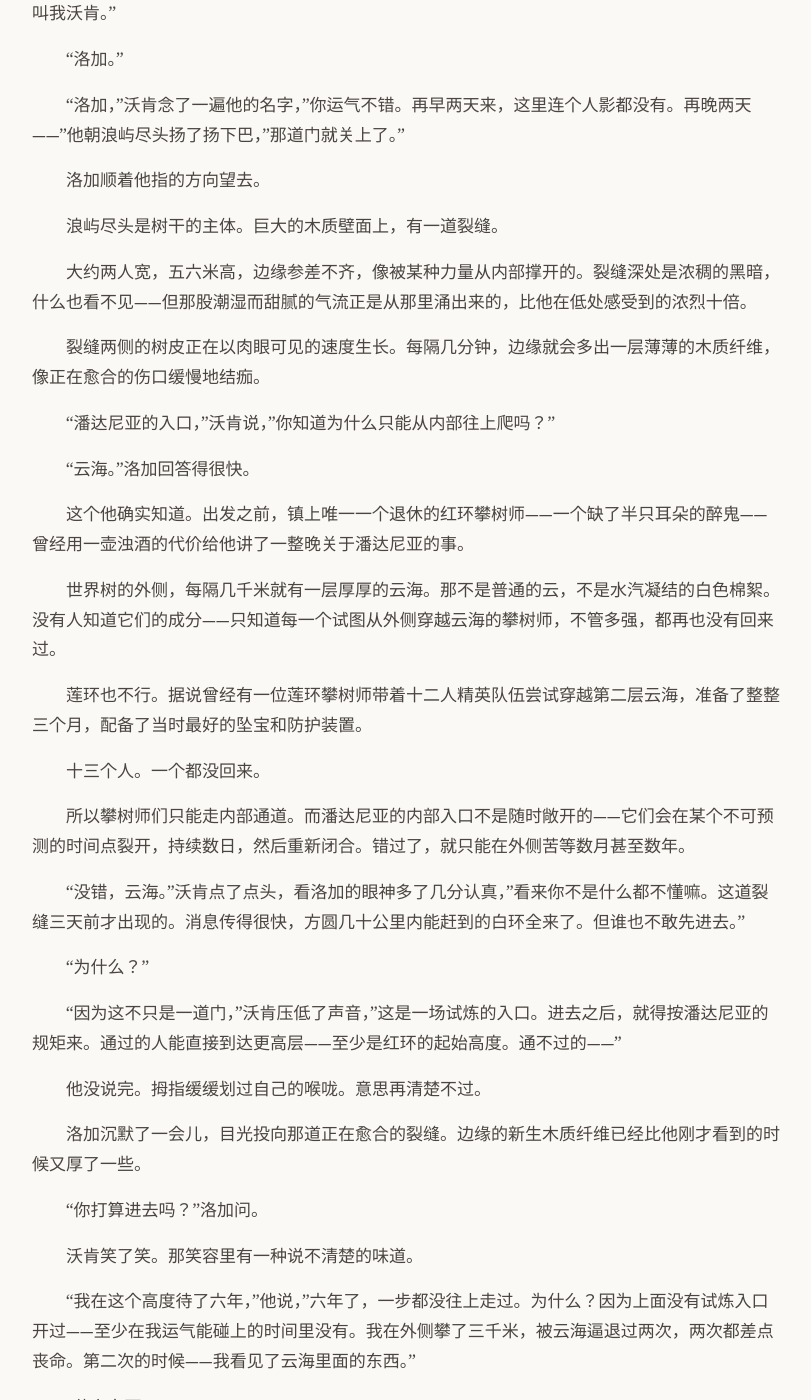
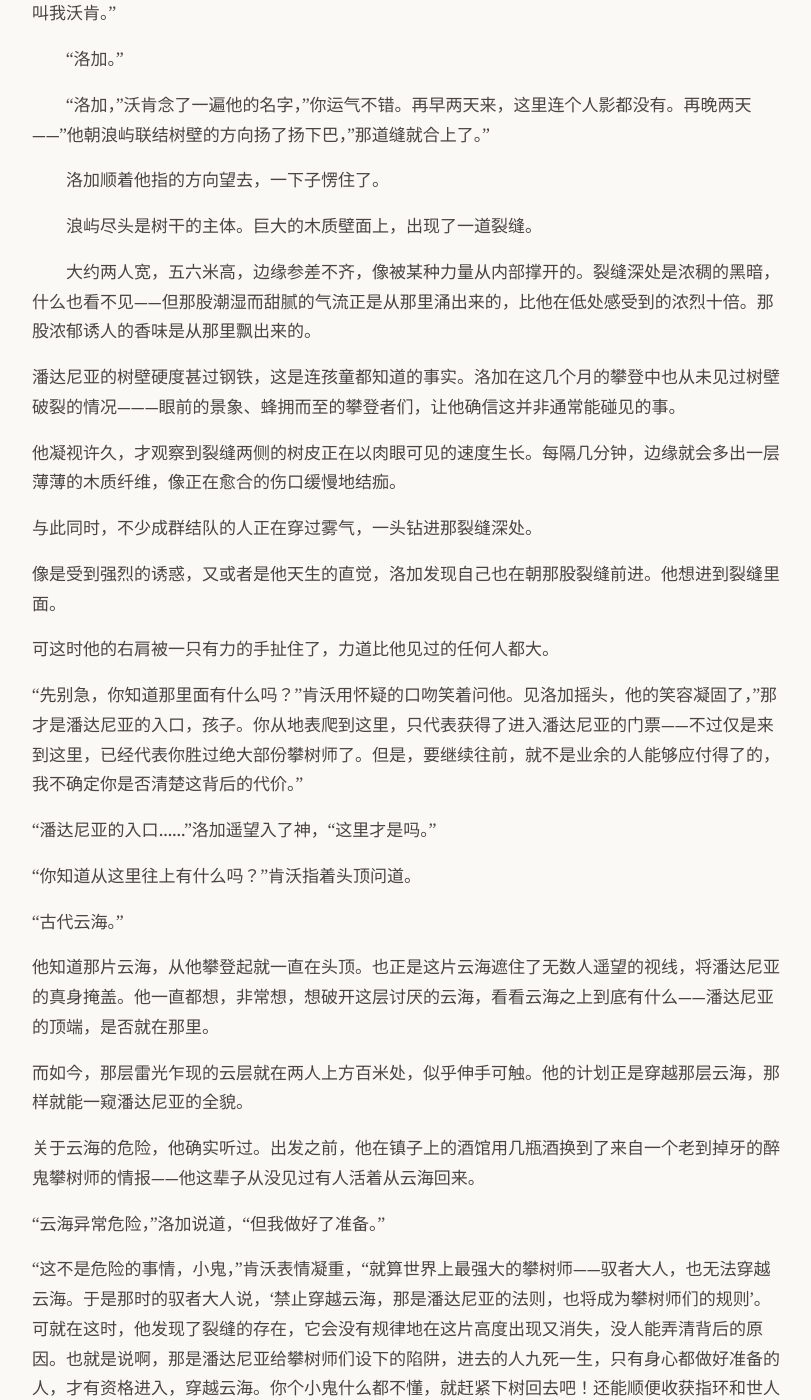
Before and after one commit to yihenc/yihenc.github.io, a Jekyll site: the page built from _posts/2026-02-14-绿的烙印.md, in a window 1280 px wide and 1400 px high, scrolled down 2908 px. Shown: the whole window, without its empty margins (232-1043 px from the left). Built offline with Jekyll 4.4.1, drawn with Linux system fonts in a browser that asks for light colours; nearby versions of some CDN libraries; some of the changed text lies outside the part shown.

Commit message:
Update: 绿的烙印

```diff
--- a/_posts/2026-02-14-绿的烙印.md
+++ b/_posts/2026-02-14-绿的烙印.md
@@ -38,7 +38,7 @@ tags: [潘达尼亚传说, 奇幻, 架空]
 
 &emsp;&emsp;这些人大多数穿着形制相似的攀登服——结实的皮革和粗布拼接，肩甲处缝着口袋放楔钉和绳索，腰间挂着各式各样的短刃和工具。有些人装备精良，护甲上嵌着打磨过的兽骨片，手套是某种鳞皮制成的；另一些人和洛加一样寒酸，破旧的布衣外面胡乱绑了几条兽皮带子，就算全部家当了。
 
-&emsp;&emsp;但他们有一个共同点——指尖都佩戴者某种闪闪发光的环状物，在游离在周围遮挡视线的云雾中格外引人注目。
+&emsp;&emsp;但他们有一个共同点——指尖都佩戴者某种闪闪发光的环状物，在游离着的遮挡视线的云雾中格外引人注目。
 
 &emsp;&emsp;“我说你啊，小弟。你不会是一个人爬到这里的吧？”
 
@@ -83,38 +83,79 @@ tags: [潘达尼亚传说, 奇幻, 架空]
 
 &emsp;&emsp;"洛加。"
 
-&emsp;&emsp;"洛加，"沃肯念了一遍他的名字，"你运气不错。再早两天来，这里连个人影都没有。再晚两天——"他朝浪屿尽头扬了扬下巴，"那道门就关上了。"
+&emsp;&emsp;"洛加，"沃肯念了一遍他的名字，"你运气不错。再早两天来，这里连个人影都没有。再晚两天——"他朝浪屿联结树壁的方向扬了扬下巴，"那道缝就合上了。"
+
+&emsp;&emsp;洛加顺着他指的方向望去，一下子愣住了。
+
+&emsp;&emsp;浪屿尽头是树干的主体。巨大的木质壁面上，出现了一道裂缝。
+
+&emsp;&emsp;大约两人宽，五六米高，边缘参差不齐，像被某种力量从内部撑开的。裂缝深处是浓稠的黑暗，什么也看不见——但那股潮湿而甜腻的气流正是从那里涌出来的，比他在低处感受到的浓烈十倍。那股浓郁诱人的香味是从那里飘出来的。
+
+潘达尼亚的树壁硬度甚过钢铁，这是连孩童都知道的事实。洛加在这几个月的攀登中也从未见过树壁破裂的情况———眼前的景象、蜂拥而至的攀登者们，让他确信这并非通常能碰见的事。
+
+他凝视许久，才观察到裂缝两侧的树皮正在以肉眼可见的速度生长。每隔几分钟，边缘就会多出一层薄薄的木质纤维，像正在愈合的伤口缓慢地结痂。
+
+与此同时，不少成群结队的人正在穿过雾气，一头钻进那裂缝深处。
+
+像是受到强烈的诱惑，又或者是他天生的直觉，洛加发现自己也在朝那股裂缝前进。他想进到裂缝里面。
+
+可这时他的右肩被一只有力的手扯住了，力道比他见过的任何人都大。
+
+“先别急，你知道那里面有什么吗？”肯沃用怀疑的口吻笑着问他。见洛加摇头，他的笑容凝固了，”那才是潘达尼亚的入口，孩子。你从地表爬到这里，只代表获得了进入潘达尼亚的门票——不过仅是来到这里，已经代表你胜过绝大部份攀树师了。但是，要继续往前，就不是业余的人能够应付得了的，我不确定你是否清楚这背后的代价。”
+
+“潘达尼亚的入口……”洛加遥望入了神，“这里才是吗。”
+
+“你知道从这里往上有什么吗？”肯沃指着头顶问道。
+
+“古代云海。”
+
+他知道那片云海，从他攀登起就一直在头顶。也正是这片云海遮住了无数人遥望的视线，将潘达尼亚的真身掩盖。他一直都想，非常想，想破开这层讨厌的云海，看看云海之上到底有什么——潘达尼亚的顶端，是否就在那里。
+
+而如今，那层雷光乍现的云层就在两人上方百米处，似乎伸手可触。他的计划正是穿越那层云海，那样就能一窥潘达尼亚的全貌。
+
+关于云海的危险，他确实听过。出发之前，他在镇子上的酒馆用几瓶酒换到了来自一个老到掉牙的醉鬼攀树师的情报——他这辈子从没见过有人活着从云海回来。
+
+“云海异常危险，”洛加说道，“但我做好了准备。”
+
+“这不是危险的事情，小鬼，”肯沃表情凝重，“就算世界上最强大的攀树师——驭者大人，也无法穿越云海。于是那时的驭者大人说，‘禁止穿越云海，那是潘达尼亚的法则，也将成为攀树师们的规则’。可就在这时，他发现了裂缝的存在，它会没有规律地在这片高度出现又消失，没人能弄清背后的原因。也就是说啊，那是潘达尼亚给攀树师们设下的陷阱，进去的人九死一生，只有身心都做好准备的人，才有资格进入，穿越云海。你个小鬼什么都不懂，就赶紧下树回去吧！还能顺便收获指环和世人的欢呼。我承认在你这个年纪能到达这里，已经是奇迹了，但现在的你进去裂缝，只有死路一条。”
+
+肯沃的声音越来越严厉，以至于吸引了周围人的目光，
+“那个肯沃又在多管闲事了……”
+但那些人只是笑了笑，注意力再次被裂缝吸引，同时迈开脚步。
+
+“因为我曾经和你一样，小鬼。”
+
+“肯沃，谢谢你。”洛加第一次露出笑容，“为什么要这么拼命拉住我？我们只是第一次相遇的陌生人而已吧。”
+
+肯沃回想起十几年前，有人对着自己的队伍说了同样的话。那时的队友都嘲笑他胆小被唬住，于是留下他大步走进裂缝。肯沃一直在裂缝等待队友的归来，但十几年了依然没等到。他统计过，能从裂缝回来的人估计不到百分之一。
+
+“我知道的，肯沃。我从在巨树迈下第一步的时候，就知道。”
+
+洛加用无比期待的目光盯着肯沃，他发现男孩瞳孔深处闪烁着光。
+
+“我一定会以悲惨的姿态葬身在巨树的某处——但是啊，在那之前，我只是想看到潘达尼亚的终点，无论多么残酷的代价我都愿意付出。我的生命究竟能支持我爬到多高，我好想知道啊，肯沃！”
+
+男人用手扶住额头，晃了晃脑袋。
+“真是服了你，小鬼。”他迈开脚步，声音在浓雾中逐渐淡去，“我大概知道那里面有什么，进去之后，一切都得按潘达尼亚的规则来，只有通过试炼的人，才有资格穿越云海……”
+
+说道一半，他朝洛加露出疑惑的目光，“还愣在那里干什么，快点跟上！”
+
+“肯沃，你……你不会也要进去吧？”
+
+“那是当然，因为啊，我终于记起来自己为什么要攀登了。”
+肯沃回头，朝洛加露出爽朗的笑容。
+
+---
 
 
 
 
-&emsp;&emsp;洛加顺着他指的方向望去。
-
-&emsp;&emsp;浪屿尽头是树干的主体。巨大的木质壁面上，有一道裂缝。
-
-&emsp;&emsp;大约两人宽，五六米高，边缘参差不齐，像被某种力量从内部撑开的。裂缝深处是浓稠的黑暗，什么也看不见——但那股潮湿而甜腻的气流正是从那里涌出来的，比他在低处感受到的浓烈十倍。
-
-&emsp;&emsp;裂缝两侧的树皮正在以肉眼可见的速度生长。每隔几分钟，边缘就会多出一层薄薄的木质纤维，像正在愈合的伤口缓慢地结痂。
-
-&emsp;&emsp;"潘达尼亚的入口，"沃肯说，"你知道为什么只能从内部往上爬吗？"
-
-&emsp;&emsp;"云海。"洛加回答得很快。
-
-&emsp;&emsp;这个他确实知道。出发之前，镇上唯一一个退休的红环攀树师——一个缺了半只耳朵的醉鬼——曾经用一壶浊酒的代价给他讲了一整晚关于潘达尼亚的事。
-
-&emsp;&emsp;世界树的外侧，每隔几千米就有一层厚厚的云海。那不是普通的云，不是水汽凝结的白色棉絮。没有人知道它们的成分——只知道每一个试图从外侧穿越云海的攀树师，不管多强，都再也没有回来过。
-
-&emsp;&emsp;莲环也不行。据说曾经有一位莲环攀树师带着十二人精英队伍尝试穿越第二层云海，准备了整整三个月，配备了当时最好的坠宝和防护装置。
-
-&emsp;&emsp;十三个人。一个都没回来。
-
-&emsp;&emsp;所以攀树师们只能走内部通道。而潘达尼亚的内部入口不是随时敞开的——它们会在某个不可预测的时间点裂开，持续数日，然后重新闭合。错过了，就只能在外侧苦等数月甚至数年。
 
 &emsp;&emsp;"没错，云海。"沃肯点了点头，看洛加的眼神多了几分认真，"看来你不是什么都不懂嘛。这道裂缝三天前才出现的。消息传得很快，方圆几十公里内能赶到的白环全来了。但谁也不敢先进去。"
 
 &emsp;&emsp;"为什么？"
 
-&emsp;&emsp;"因为这不只是一道门，"沃肯压低了声音，"这是一场试炼的入口。进去之后，就得按潘达尼亚的规矩来。通过的人能直接到达更高层——至少是红环的起始高度。通不过的——"
+&emsp;&emsp;"这道，"沃肯压低了声音，"这是一场试炼的入口。进去之后，就得按潘达尼亚的规矩来。通过的人能直接到达更高层——至少是红环的起始高度。通不过的——"
 
 &emsp;&emsp;他没说完。拇指缓缓划过自己的喉咙。意思再清楚不过。
 
```
Also changed, not shown: other parts of _posts/2026-02-14-绿的烙印.md (+1 -1 lines).
